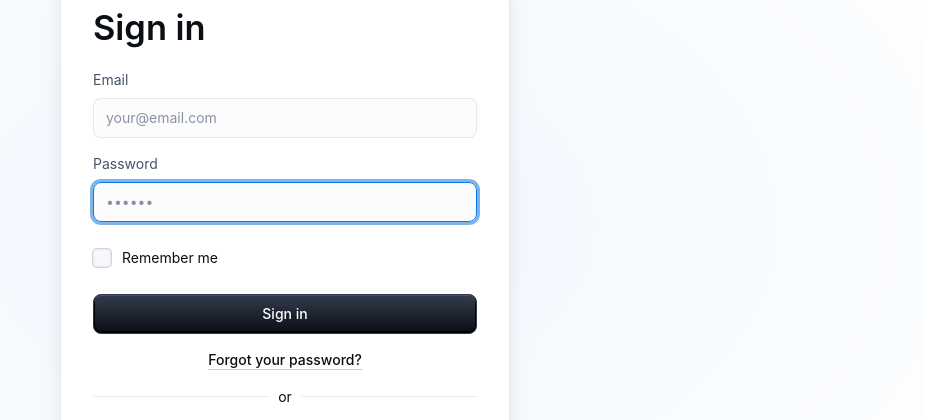
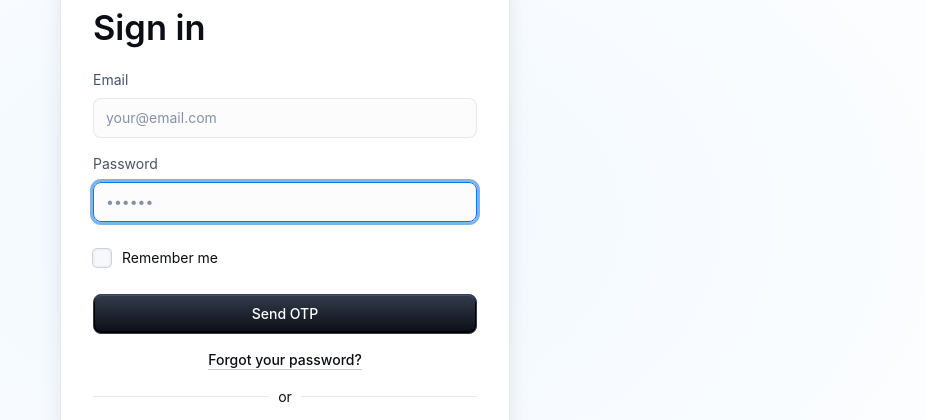
Before and after one commit to sojitramaulik/Library_management_system, a React (Vite) app in the folder Frontend/: page /auth/signin in a window 1280 px wide. Shown: the part 177-597 px from the top of the page, without its empty margins (355-1280 px from the left). Built offline with nearby package versions, Linux system fonts and the light colour scheme.

Commit message:
complete auth with otp login

```diff
--- a/Frontend/src/components/Navbar.tsx
+++ b/Frontend/src/components/Navbar.tsx
@@ -23,8 +23,12 @@ export default function ButtonAppBar() {
           <Typography variant="h6" component="div" sx={{ flexGrow: 1 }}>
             Library Management System
           </Typography>
-          <Button color="inherit">SignUp</Button>
-          <Button color="inherit">Login</Button>
+          <Button color="inherit" href="/auth/signup" >
+            SignUp
+          </Button>
+          <Button color="inherit" href="/auth/signin"  >
+            Login
+          </Button>
         </Toolbar>
       </AppBar>
     </Box>
--- a/Frontend/src/pages/Auth/SignIn.tsx
+++ b/Frontend/src/pages/Auth/SignIn.tsx
@@ -16,6 +16,8 @@ import { styled } from "@mui/material/styles";
 import ForgotPassword from "../../components/signIn/ForgotPassword";
 import AppTheme from "../../material/customization/AppTheme";
 import ColorModeSelect from "../../material/customization/ColorModeSelect";
+import { useState } from "react";
+import axios, { AxiosError } from "axios";
 
 
 const Card = styled(MuiCard)(({ theme }) => ({
@@ -66,6 +68,46 @@ export default function SignIn(props: { disableCustomTheme?: boolean }) {
   const [passwordError, setPasswordError] = React.useState(false);
   const [passwordErrorMessage, setPasswordErrorMessage] = React.useState("");
   const [open, setOpen] = React.useState(false);
+  const [showOtp, setShowOtp] = useState(false);
+
+
+  // Function to handle sending OTP
+  const handleSendOtp = async ( ) => {
+
+    const email = (document.getElementById("email") as HTMLInputElement).value;
+
+    const password = (document.getElementById("password") as HTMLInputElement)
+      .value;
+
+    if (!email || !password) {
+      alert("Please enter your email address and password to receive the OTP.");
+      return;
+    }
+
+    try {
+      const response = await axios.post(
+        `${import.meta.env.VITE_API_URL}/login`,
+        {
+          email,
+          password,
+        },
+      );
+
+      alert(response.data.message);
+
+      setShowOtp(true);
+
+    } catch (error: unknown) {
+      const err = error as AxiosError<{ message: string }>;
+
+      console.log(err.response?.data)
+
+      alert(
+        err.response?.data?.message ||
+          "An error occurred while sending the OTP. Please try again.",
+      );
+    }
+  };
 
   const handleClickOpen = () => {
     setOpen(true);
@@ -75,16 +117,35 @@ export default function SignIn(props: { disableCustomTheme?: boolean }) {
     setOpen(false);
   };
 
-  const handleSubmit = (event: React.FormEvent<HTMLFormElement>) => {
-    if (emailError || passwordError) {
-      event.preventDefault();
+  // Function to handle OTP verification
+
+  const handleVerifyOtp = async () => {
+
+       const email = (document.getElementById("email") as HTMLInputElement).value;
+
+       const otp = (document.getElementById("otp") as HTMLInputElement).value;
+
+       if (!otp) {
+         alert("Please enter the OTP");
          return;
        }
-    const data = new FormData(event.currentTarget);
-    console.log({
-      email: data.get("email"),
-      password: data.get("password"),
+
+       try{
+
+          const response = await axios.post(`${import.meta.env.VITE_API_URL}/otp/verify`, {
+            email,
+            otp,
           });
+
+          console.log(response.data)
+
+       } catch (error: unknown) {
+
+          const err = error as AxiosError<{ message: string }>;
+          alert(err.response?.data?.message || "Invalid OTP");
+
+        }
+
   };
 
   const validateInputs = () => {
@@ -134,7 +195,7 @@ export default function SignIn(props: { disableCustomTheme?: boolean }) {
           </Typography>
           <Box
             component="form"
-            onSubmit={handleSubmit}
+            // onClick={handleSendOtp}
             noValidate
             sx={{
               display: "flex",
@@ -177,19 +238,56 @@ export default function SignIn(props: { disableCustomTheme?: boolean }) {
                 color={passwordError ? "error" : "primary"}
               />
             </FormControl>
+
+            {showOtp && (
+              <FormControl>
+                <FormLabel htmlFor="password">OTP</FormLabel>
+                <TextField
+                  name="otp"
+                  placeholder="Enter the OTP sent to your email"
+                  id="otp"
+                  required
+                  fullWidth
+                  variant="outlined"
+                  color={passwordError ? "error" : "primary"}
+                />
+              </FormControl>
+            )}
+
             <FormControlLabel
               control={<Checkbox value="remember" color="primary" />}
               label="Remember me"
             />
             <ForgotPassword open={open} handleClose={handleClose} />
+
+            {!showOtp && (
+              <Button
+                type="button"
+                fullWidth
+                variant="contained"
+                onClick={() => {
+                  const isValid = validateInputs();
+
+                  if (isValid) {
+                    handleSendOtp();
+                  }
+                }}
+              >
+                Send OTP
+              </Button>
+            )}
+
+            {showOtp && (
               <Button
                 type="submit"
                 fullWidth
                 variant="contained"
-              onClick={validateInputs}
+                onClick={handleVerifyOtp}
               >
-              Sign in
+                Sign In
               </Button>
+            )}
+
             <Link
               component="button"
               type="button"
@@ -202,7 +300,6 @@ export default function SignIn(props: { disableCustomTheme?: boolean }) {
           </Box>
           <Divider>or</Divider>
           <Box sx={{ display: "flex", flexDirection: "column", gap: 2 }}>
-
             <Typography sx={{ textAlign: "center" }}>
               Don&apos;t have an account?{" "}
               <Link
--- a/Frontend/src/pages/Auth/signUp.tsx
+++ b/Frontend/src/pages/Auth/signUp.tsx
@@ -15,6 +15,7 @@ import Stack from "@mui/material/Stack";
 import MuiCard from "@mui/material/Card";
 import axios,{ AxiosError } from "axios";
 import { useNavigate } from "react-router-dom";
+import { useState } from "react";
 
 import { styled } from "@mui/material/styles";
 
@@ -89,7 +90,7 @@ interface SignUpProps {
 export default function SignUp(props: SignUpProps) {
 
   const formRef = React.useRef<HTMLFormElement | null>(null);
-  const [loading, setLoading] = React.useState(false);
+  const [loading, setLoading] = useState(false);
 
   const [errors, setErrors] = React.useState({
     firstName: "",
@@ -167,6 +168,17 @@ export default function SignUp(props: SignUpProps) {
     if (!image.files || image.files.length === 0) {
       newErrors.image = "Please upload an image";
       isValid = false;
+    } else {
+
+      const file = image.files[0];
+
+      const maxSize = 500 * 1024; // 500KB
+
+      if (file.size > maxSize) {
+        newErrors.image = "Image size must be less than 500KB";
+        isValid = false;
+      }
+
     }
 
     setErrors(newErrors);
@@ -179,14 +191,18 @@ export default function SignUp(props: SignUpProps) {
   const handleSubmit = async (event: React.FormEvent<HTMLFormElement>) => {
     event.preventDefault();
 
+
     const isValid = validateInputs();
     if (!isValid) return;
 
-    const data = new FormData(event.currentTarget);
-
     setLoading(true);
 
+
     try {
+
+
+      const data = new FormData(event.currentTarget);
+
       const response = await axios.post(
         `${import.meta.env.VITE_API_URL}/register`,
         data,
@@ -197,11 +213,11 @@ export default function SignUp(props: SignUpProps) {
         },
       );
 
-      console.log("API Response:", response);
+      console.log( response.data);
+
+      alert("Signup Successful");
 
       formRef.current?.reset();
-
-      navigate("/auth/signin");
 
       setErrors({
         firstName: "",
@@ -212,13 +228,17 @@ export default function SignUp(props: SignUpProps) {
         image: "",
       });
 
-
+      navigate("/auth/signin");
 
 
     } catch (error) {
       const err = error as AxiosError<{ message: string }>;
 
       alert(err.response?.data?.message || "Something went wrong");
+
+      //formRef.current?.reset();
+
+
     } finally {
       setLoading(false);
     }
@@ -329,6 +349,7 @@ export default function SignUp(props: SignUpProps) {
                 name="password"
                 type="password"
                 placeholder="••••••"
+                autoComplete="newPassword"
                 fullWidth
                 required
                 error={!!errors.password}
@@ -362,9 +383,7 @@ export default function SignUp(props: SignUpProps) {
               variant="contained"
               disabled={loading}
               size="large"
-              onClick={() => {console.log("Submit button clicked",loading)}}
             >
-
               {loading ? "Submitting..." : "Sign up"}
             </Button>
           </Box>
```
Also changed, not shown: Frontend/src/pages/dashboard.tsx (added). Lines whose indentation alone changed are shown as unchanged.
